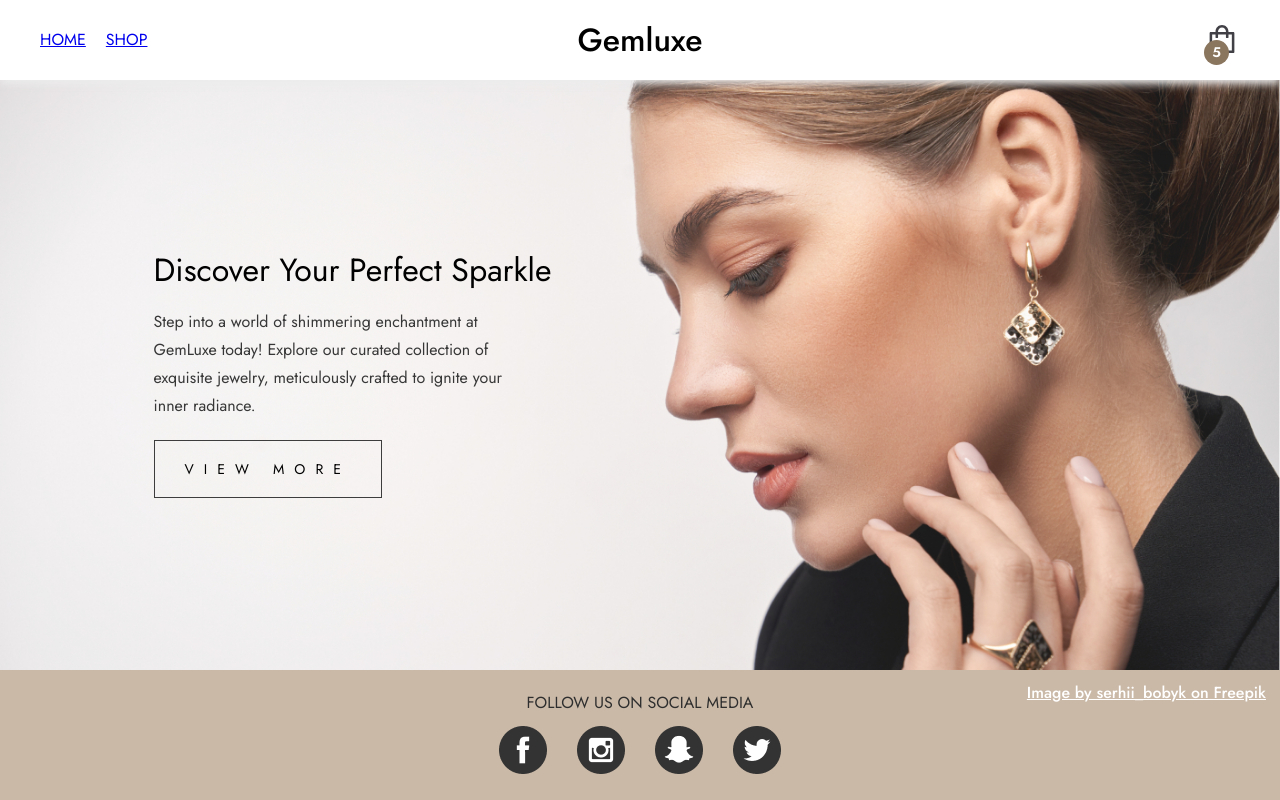
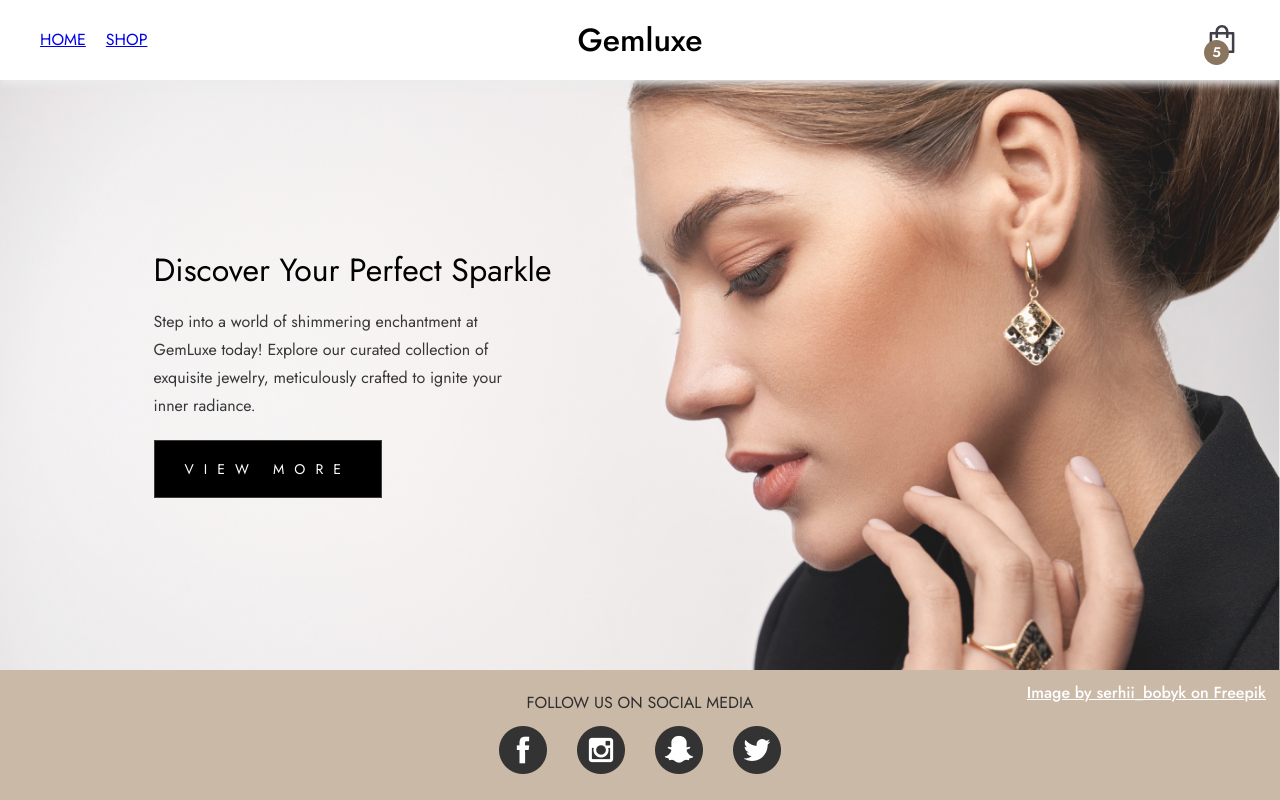
Before and after one commit to litaish/jewelry-shop, a React (Create React App) app: page / in a window 1280 px wide. In both pictures the pointer is over the link "VIEW MORE". Built offline with nearby package versions, Linux system fonts and the light colour scheme.

Commit message:
Add animation for View More button

```diff
--- a/src/pages/Home/Hero.module.css
+++ b/src/pages/Home/Hero.module.css
@@ -17,6 +17,12 @@
   border: 1px solid #3d3d3d;
   padding: 2rem 3rem;
   align-self: baseline;
+  transition: background-color 0.3s, color 0.3s;
+}
+.button:hover {
+  background-color: black;
+  color: white;
+  transition: background-color 0.3s, color 0.3s;
 }
 .title {
   margin: 0;
```
